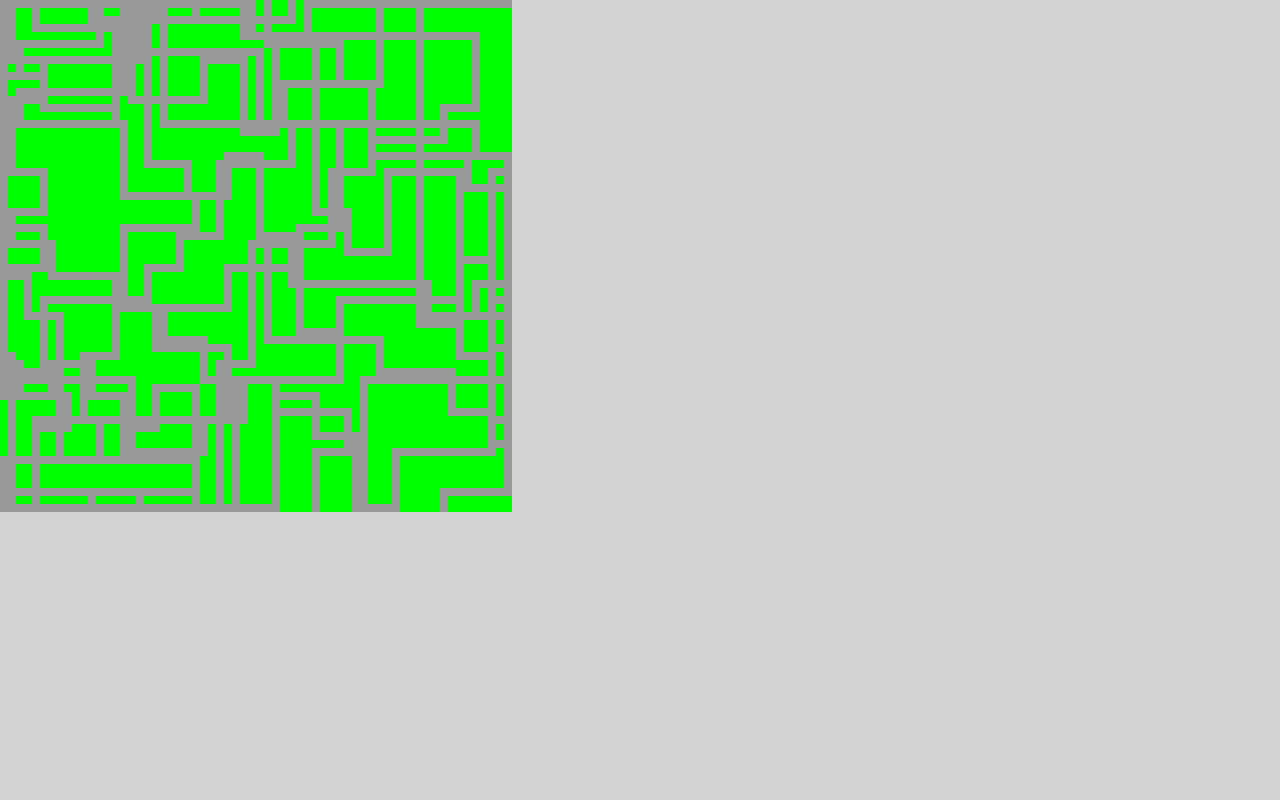
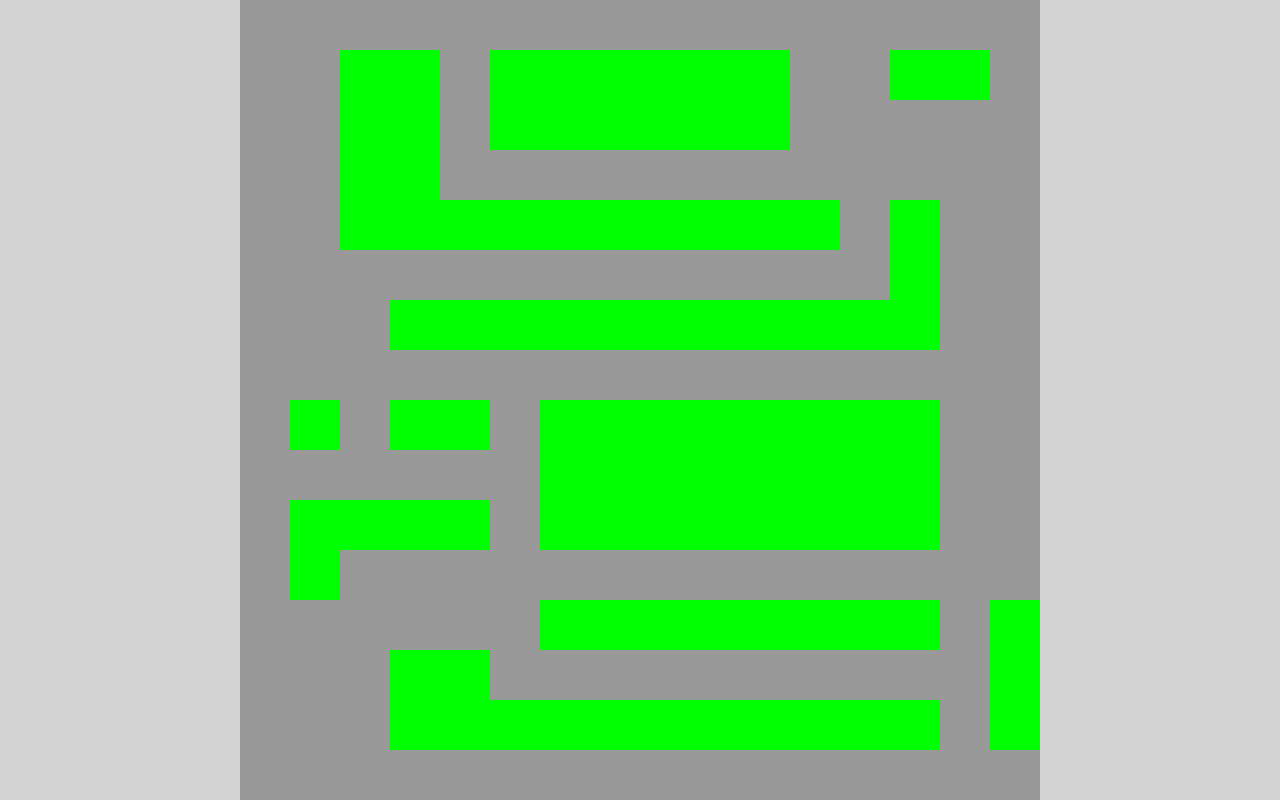
Before and after one commit to neiltron/pixelfeast, a website with bundled scripts: page index.html in a window 1280 px wide. Built offline with nearby package versions, Linux system fonts and the light colour scheme.

Commit message:
Scale the canvas with consistent viewport

```diff
--- a/index.js
+++ b/index.js
@@ -7,8 +7,21 @@ canvas.height = 512;
 let ctx = canvas.getContext('2d');
 
 function draw() {
+  ctx.save();
   Tiles.draw(ctx);
+  ctx.restore();
 }
 
 Tiles.generate();
 draw();
+
+const resize = () => {
+  const size = Math.min(window.innerWidth, window.innerHeight);
+  canvas.width = size;
+  canvas.height = size;
+  draw();
+};
+
+resize();
+
+window.addEventListener('resize', resize);
--- a/src/tiles.js
+++ b/src/tiles.js
@@ -1,9 +1,11 @@
 import {rand} from './utils';
 
-export const TILE_SIZE = 8;
-export const GRID_WIDTH = 64;
-export const GRID_HEIGHT = 64;
-export const TILES = {
+const VIEWPORT_WIDTH = 512;
+const VIEWPORT_HEIGHT = 512;
+const TILE_SIZE = 32;
+const GRID_WIDTH = 64;
+const GRID_HEIGHT = 64;
+const TILES = {
   GRASS: 0,
   ROAD: 1,
   WATER: 2,
@@ -94,6 +96,20 @@ function buildRoadHorizontal(startingRow) {
   }
 }
 
+const getScale = ctx => {
+  const {width, height} = ctx.canvas;
+  return width < height ?  (width / VIEWPORT_WIDTH) : height / VIEWPORT_HEIGHT;
+};
+
+const scaleCanvas = ctx => {
+  const {width, height} = ctx.canvas;
+  const scale = getScale(ctx);
+
+  ctx.translate(Math.floor(width / 2), Math.floor(height / 2));
+  ctx.scale(scale, scale);
+  ctx.translate(-Math.floor(width / 2), -Math.floor(height /2));
+};;
+
 export default {
   generate() {
     tiles = Array.from(Array(GRID_WIDTH * GRID_HEIGHT)).map(x => TILES.GRASS);
@@ -112,12 +128,15 @@ export default {
   },
 
   draw(ctx) {
+    const scale = getScale(ctx);
+    const tileSize = Math.floor(TILE_SIZE * scale);
+
     let tile, y, x;
     for (y = 0; y < GRID_HEIGHT; y += 1) {
       for (x = 0; x < GRID_WIDTH; x += 1) {
         tile = tiles[y * GRID_WIDTH + x];
         ctx.fillStyle = COLORS[tile];
-        ctx.fillRect(x * TILE_SIZE, y * TILE_SIZE, TILE_SIZE, TILE_SIZE);
+        ctx.fillRect(x * tileSize, y * tileSize, tileSize, tileSize);
       }
     }
   }
--- a/style.css
+++ b/style.css
@@ -1,14 +1,16 @@
 html, body {
   width: 100%;
   height: 100%;
+  overflow: hidden;
 }
 body {
   background: lightGray;
   font: 12px sans-serif;
   margin: 0;
   padding: 0;
+  text-align: center;
 }
 
 canvas {
-  display: block;
+  display: inline-block;
 }
```
